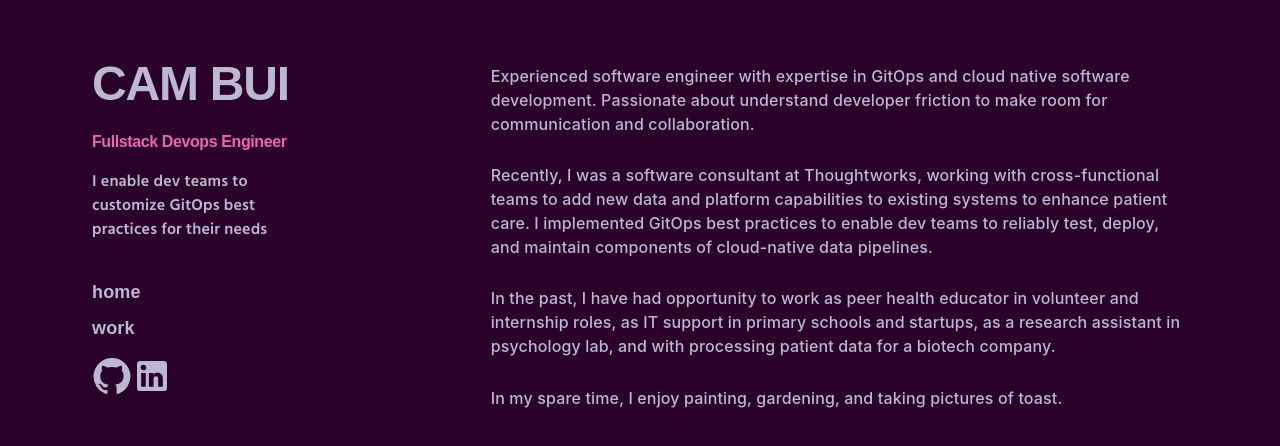
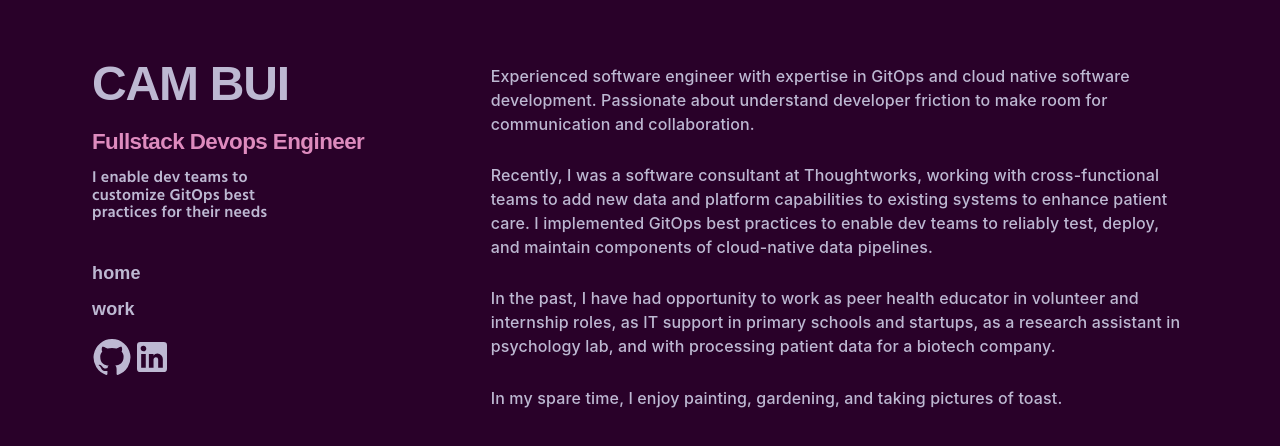
Before and after one commit to ncbui/portfolio, a React (Vite) app: page / in a window 1280 px wide. Shown: the top 446 px of the page. Built offline with nearby package versions, Linux system fonts and the light colour scheme; a web font is replaced by a local one.

Commit message:
Update colors

```diff
--- a/src/template/theme.js
+++ b/src/template/theme.js
@@ -5,14 +5,14 @@ import { styled } from "@mui/material/styles";
 export const shades = {
   primary: {
     100: "rgb(224, 217, 252)",
-    200: " #ea64b7",
+    200: "rgb(222, 139, 190)",
     300: " #451233",
     400: " #3D2645",
     500: "rgb(52, 0, 33)",
     600: "#290129",
     700: " #000000",
     800: "#bdb8d2",
-    900: 'goldenrod',
+    900: '#DFB64E',
   },
 }
 
@@ -109,14 +109,13 @@ export const BootstrapButton = styled(Button)(( ) => ({
   padding: '3px 10px',
   border: '1px solid',
   borderRadius: '1rem',
-  backgroundColor: 'goldenrod',
-  borderColor:'goldenrod',
+  backgroundColor: shades.primary[900],
+  borderColor: shades.primary[900],
   color: theme.palette.dark1,
   fontWeight: '800',
   fontFamily: 'Tourney Variable',
   lineHeight: 1,
   '&:hover': {
-    // color: theme.palette.text,
     backgroundColor: theme.palette.bright,
     borderColor: theme.palette.bright,
   },
@@ -124,8 +123,8 @@ export const BootstrapButton = styled(Button)(( ) => ({
     boxShadow: 'none',
   },
   '&:disabled': {
-    borderColor: theme.palette.secondary.text,
-    color: theme.palette.secondary.text,
+    borderColor: theme.palette.text,
+    color: theme.palette.text,
   },
 }));
 
@@ -137,7 +136,6 @@ export const Sheets = styled(Sheet)(( ) => ({
   m:0,
   paddingTop: '2rem',
   paddingLeft: '1rem',
-  // boxShadow: '-.1rem 0 .4rem .4rem rgba(92, 100, 108, 0.1)',
   '@media (max-width: 780px)' : {
     padding:'1rem',
     width:'100vw',
@@ -152,7 +150,6 @@ export const BodySheets = styled(Sheets)(( ) => ({
   width:'65vw',
   height: '100vh',
   justifyContent: 'space-between',
-  // boxShadow: '-.1rem 0 .4rem .4rem rgba(92, 100, 108, 0.1)',
   '@media (max-width: 780px)' : {
     padding: '1vh 1vw',
     width:'90vw',
@@ -191,7 +188,6 @@ export const NavSheets=styled(Sheets)(( ) => ({
   m:0,
   borderBottom:'4px dotted',
   borderColor: theme.palette.bright,
-  // boxShadow: '0rem 0 0rem .4rem rgba(92, 100, 108, 0.1)',
   }
 }));
 export const NavSubtitle=styled(ListItem)(( ) => ({
@@ -200,6 +196,7 @@ export const NavSubtitle=styled(ListItem)(( ) => ({
   fontWeight: '600',
   marginBottom: '1rem',
   width:'inherit',
+  lineHeight: 1.1,
   '@media (max-width: 780px)' : {
     display:'none'}
 }));
@@ -209,14 +206,14 @@ export const NavName=styled(Typography)(( ) => ({
   color: theme.palette.light,
   fontSize: '3rem',
   '@media (max-width: 780px)' : {
-  // fontSize: '2rem',
   width:'40vw'}
 }));
 export const NavTitleText = styled(Typography)(( ) => ({
   color: theme.palette.bright,
   fontFamily: 'Tourney Variable, Proza Libre, sans-serif',
   fontWeight: '800',
-  fontSize: '1rem',
+  fontSize: '1.4rem',
+  lineHeight: 1,
   '@media (max-width: 780px)' : {fontSize: '1.3rem'}
 }));
 export const NavSocials=styled(ListSubheader)(( ) => ({
@@ -249,7 +246,6 @@ export const WorkDateCell = styled(TableCell)(( ) => ({
   fontWeight: 'bold',
   color: theme.palette.bright,
   '@media (max-width: 780px)' : {
-    // width:'5vw'
   }
 }));
 export const WorkDate = styled(Typography)(( ) => ({
```
